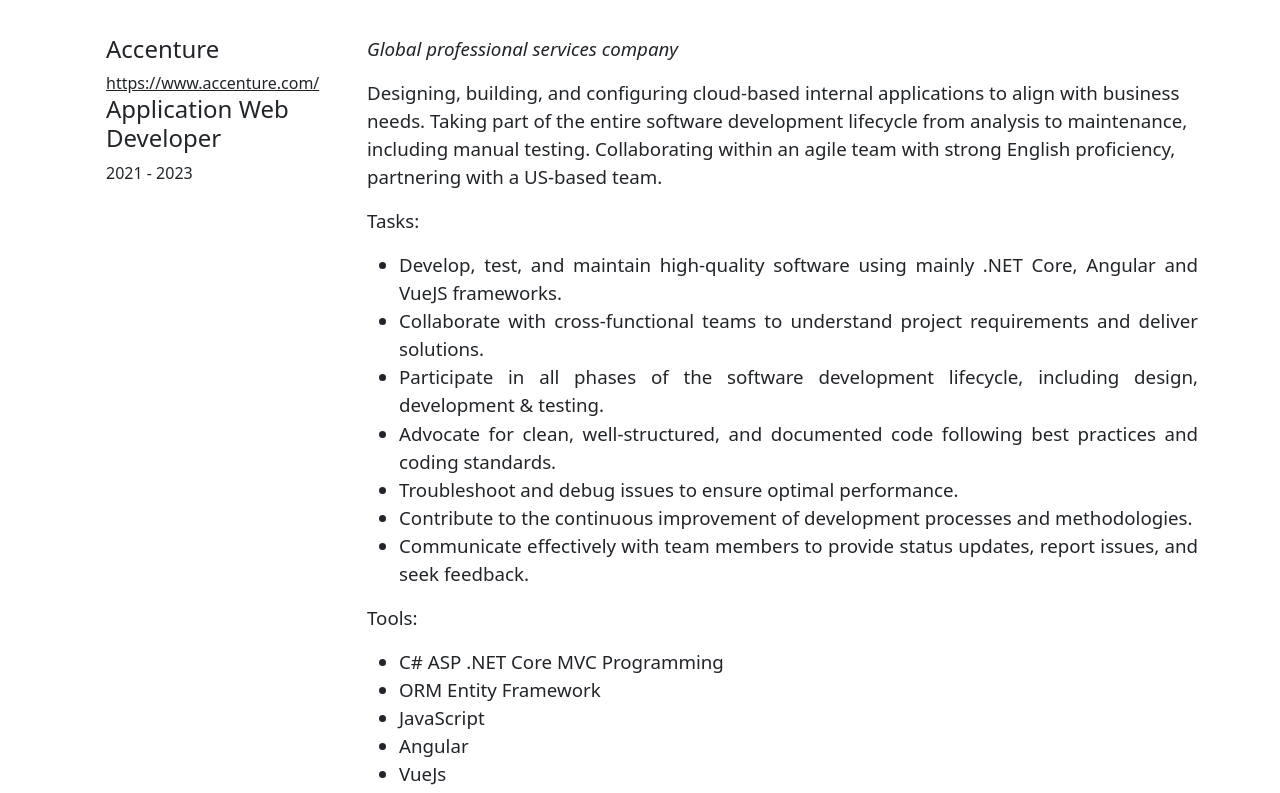
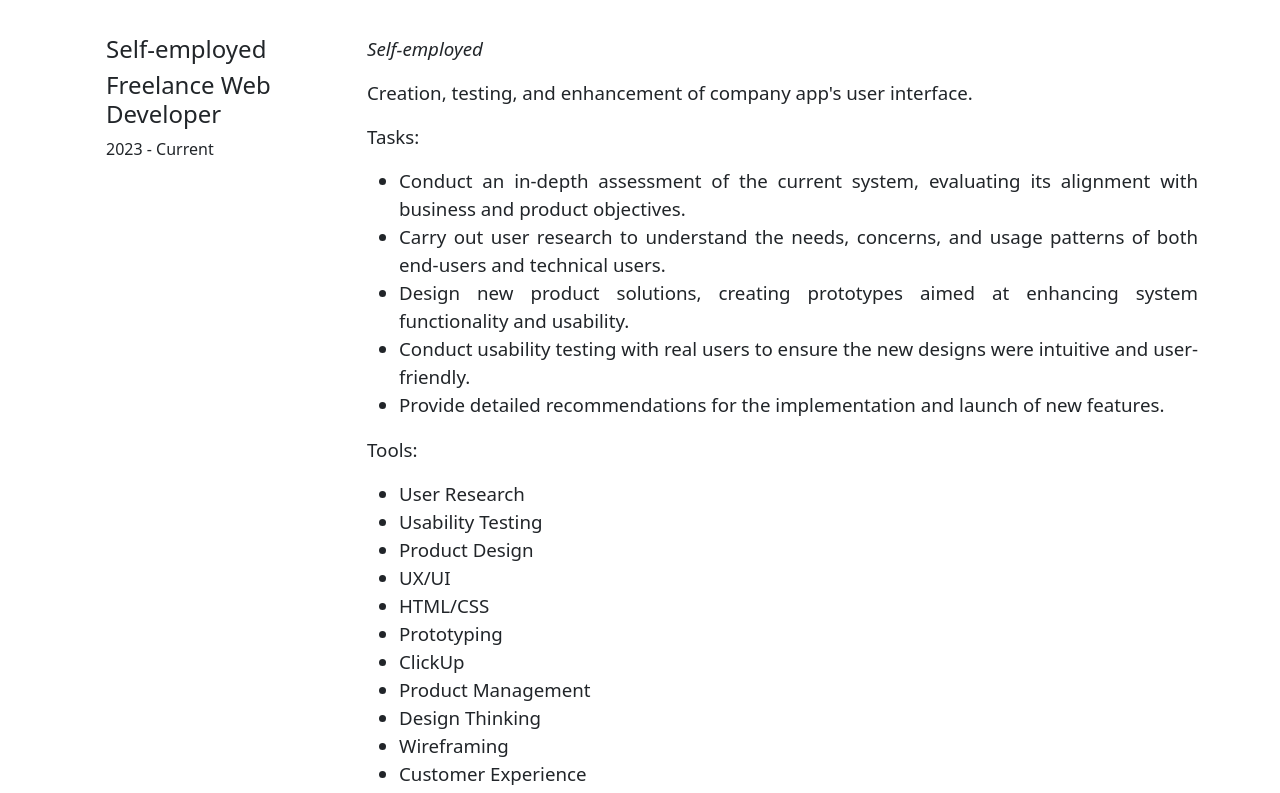
Before and after one commit to melabu/cv, an Angular app: page / in a window 1280 px wide. Shown: the part 660-1453 px from the top of the page. Built offline with nearby package versions, Linux system fonts and the light colour scheme.

Commit message:
"november update"

```diff
--- a/src/app/components/header/header.component.html
+++ b/src/app/components/header/header.component.html
@@ -5,9 +5,9 @@
       <h4 class="fw-lighter h4">{{personal_data.role}}</h4>
     </div>
     <div class="d-flex justify-content-end">
-        <!-- <app-html-to-pdf class="px-2 mt-2"/>
+        <app-html-to-pdf class="px-2 mt-2"/>
         <a [href]="personal_data.linkedIn" target=”_blank”>
-        <i class="custom-display bi-linkedin text-dark align-items-center"></i></a> -->
+        <i class="custom-display bi-linkedin text-dark align-items-center"></i></a>
       </div>
     </div>
 </div>
--- a/src/assets/data/experience.json
+++ b/src/assets/data/experience.json
@@ -1,6 +1,36 @@
 {
   "aboutMe": "Experienced professional with a strong track record in social media management, business process analysis, and web development. Adaptable and detail-oriented, I am a team-player collaborator who quickly learn new skills. My unique blend of analytical skills and effective communication makes me an asset to any team. As a fully bilingual individual (Spanish and English) currently learning Dutch while based in The Netherlands, I am well-equipped to tackle routine tasks and strategic projects. Let’s connect and unlock success together! 🤝",
   "experience": [
+    {
+      "name": "Self-employed",
+      "url": "",
+      "position": "Freelance Web Developer",
+      "dates": "2023 - Current",
+      "company_type": "Self-employed",
+      "job_description": "Creation, testing, and enhancement of company app's user interface.",
+      "tasks": [
+      "Conduct an in-depth assessment of the current system, evaluating its alignment with business and product objectives.",
+      "Carry out user research to understand the needs, concerns, and usage patterns of both end-users and technical users.",
+      "Design new product solutions, creating prototypes aimed at enhancing system functionality and usability.",
+      "Conduct usability testing with real users to ensure the new designs were intuitive and user-friendly.",
+      "Provide detailed recommendations for the implementation and launch of new features."
+      ],
+      "tools": [
+      "User Research",
+      "Usability Testing",
+      "Product Design",
+      "UX/UI",
+      "HTML/CSS",
+      "Prototyping",
+      "ClickUp",
+      "Product Management",
+      "Design Thinking",
+      "Wireframing",
+      "Customer Experience",
+      "Agile",
+      "Project Management"
+      ]
+      },
     {
       "name": "Accenture",
       "url": "https://www.accenture.com/",
```
